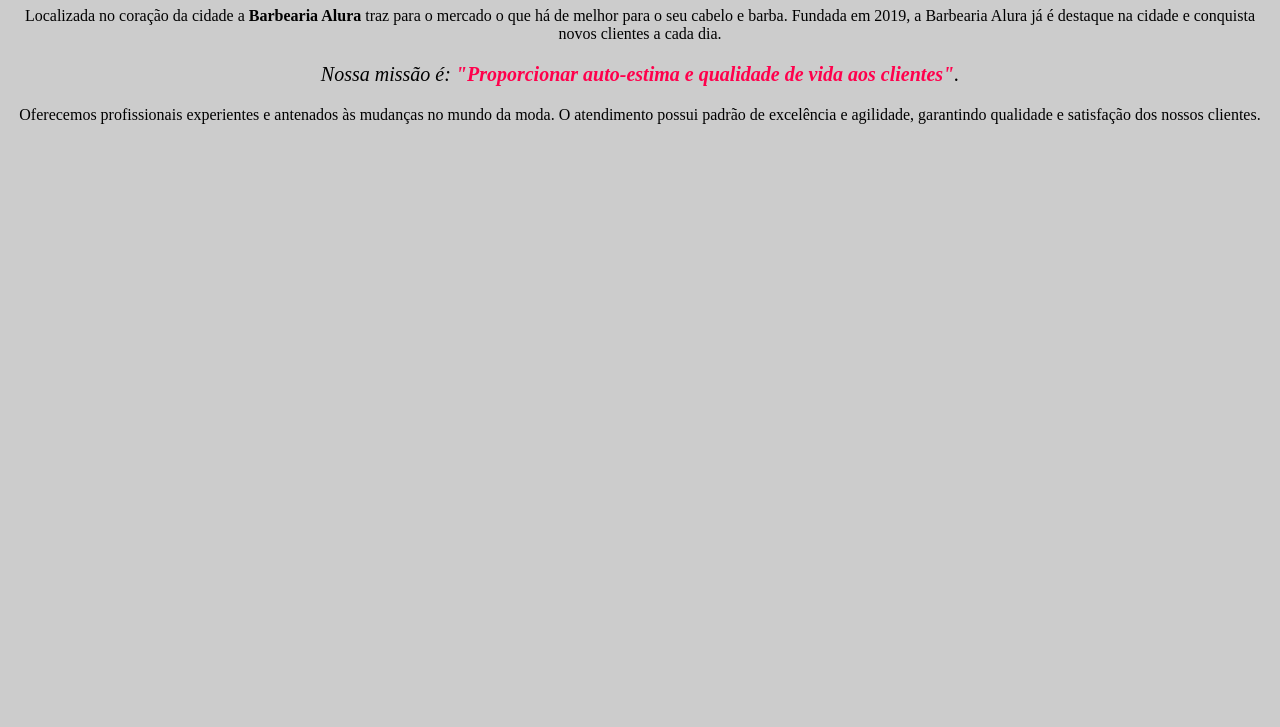
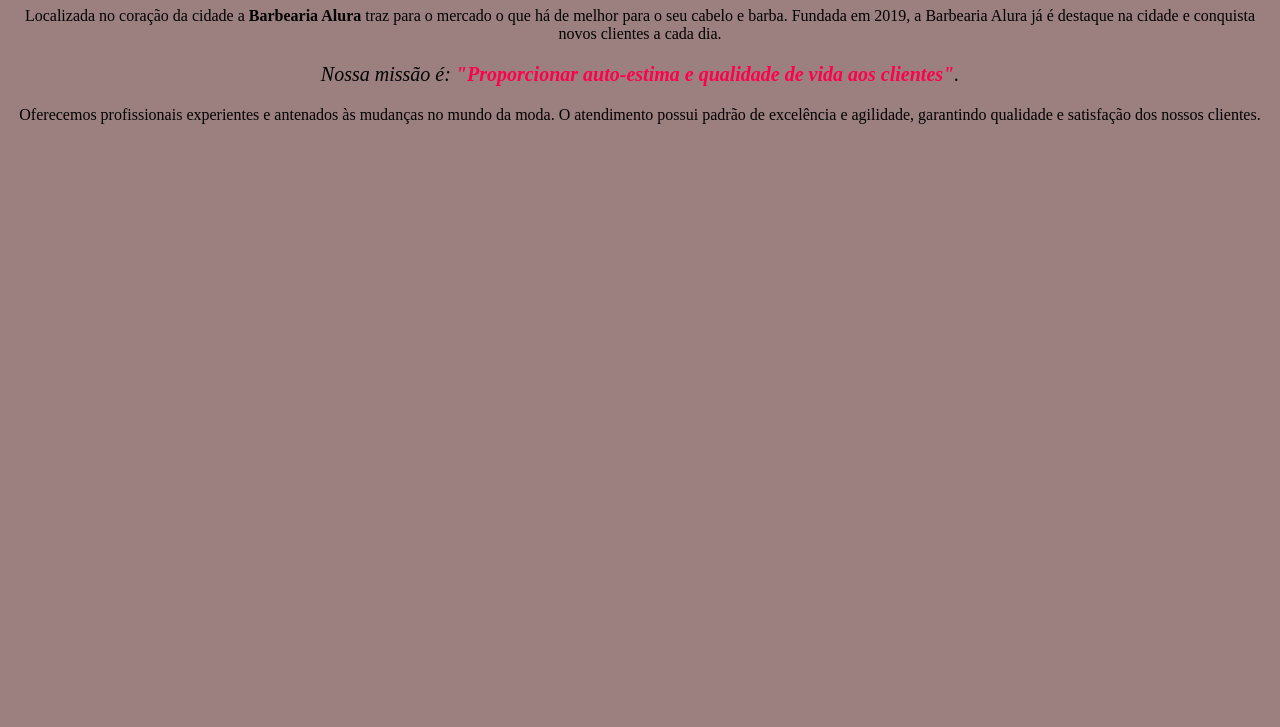
Before and after one commit to Fhbdhj/barbearia-alura, a plain HTML site: page index.html in a window 1280 px wide. Shown: the part 73-800 px from the top of the page. Drawn offline with Linux system fonts and the light colour scheme.

Commit message:
mudança no body baxkground

```diff
--- a/style.css
+++ b/style.css
@@ -1,5 +1,5 @@
 body {
-    background: #CCCCCC
+    background: #9c7f7f
 }
 
 p {
```
